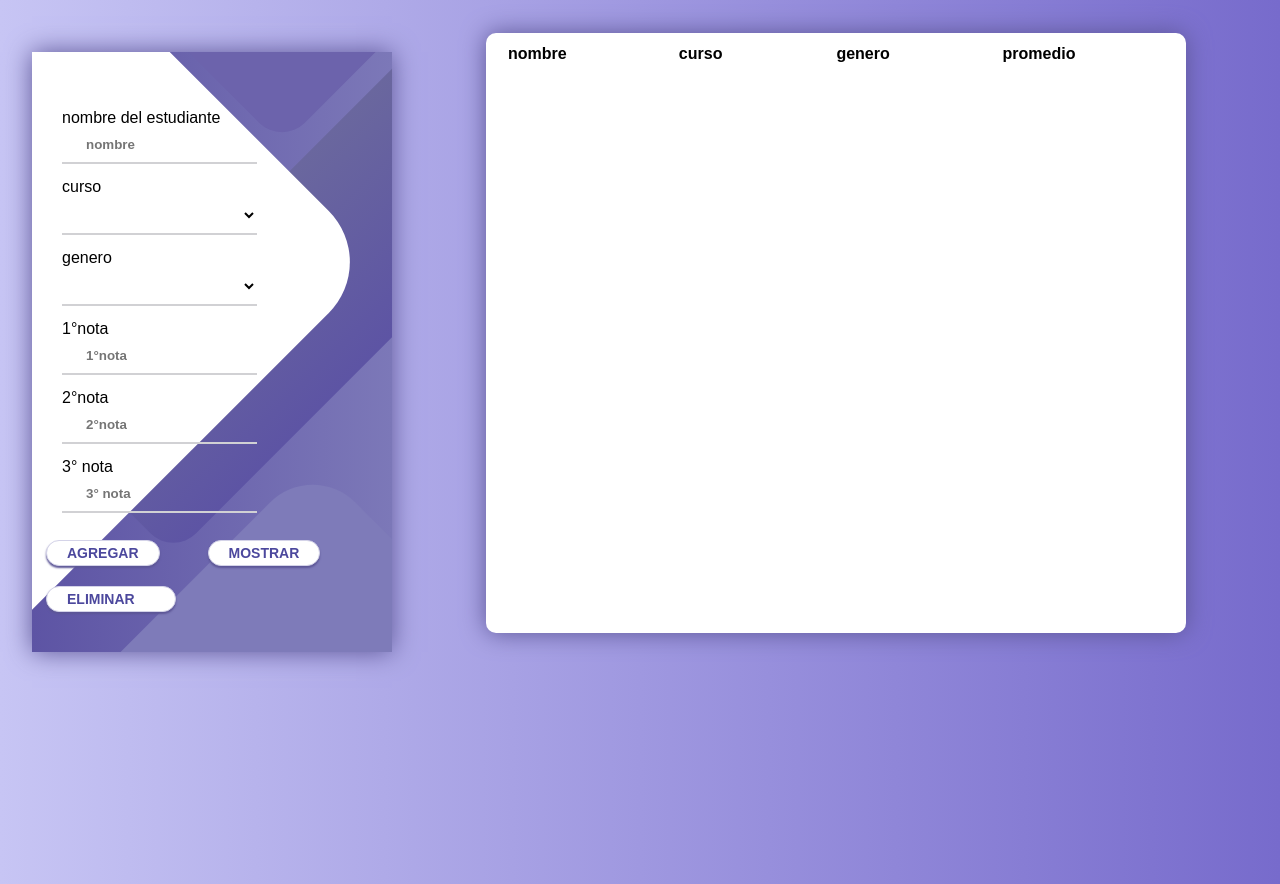
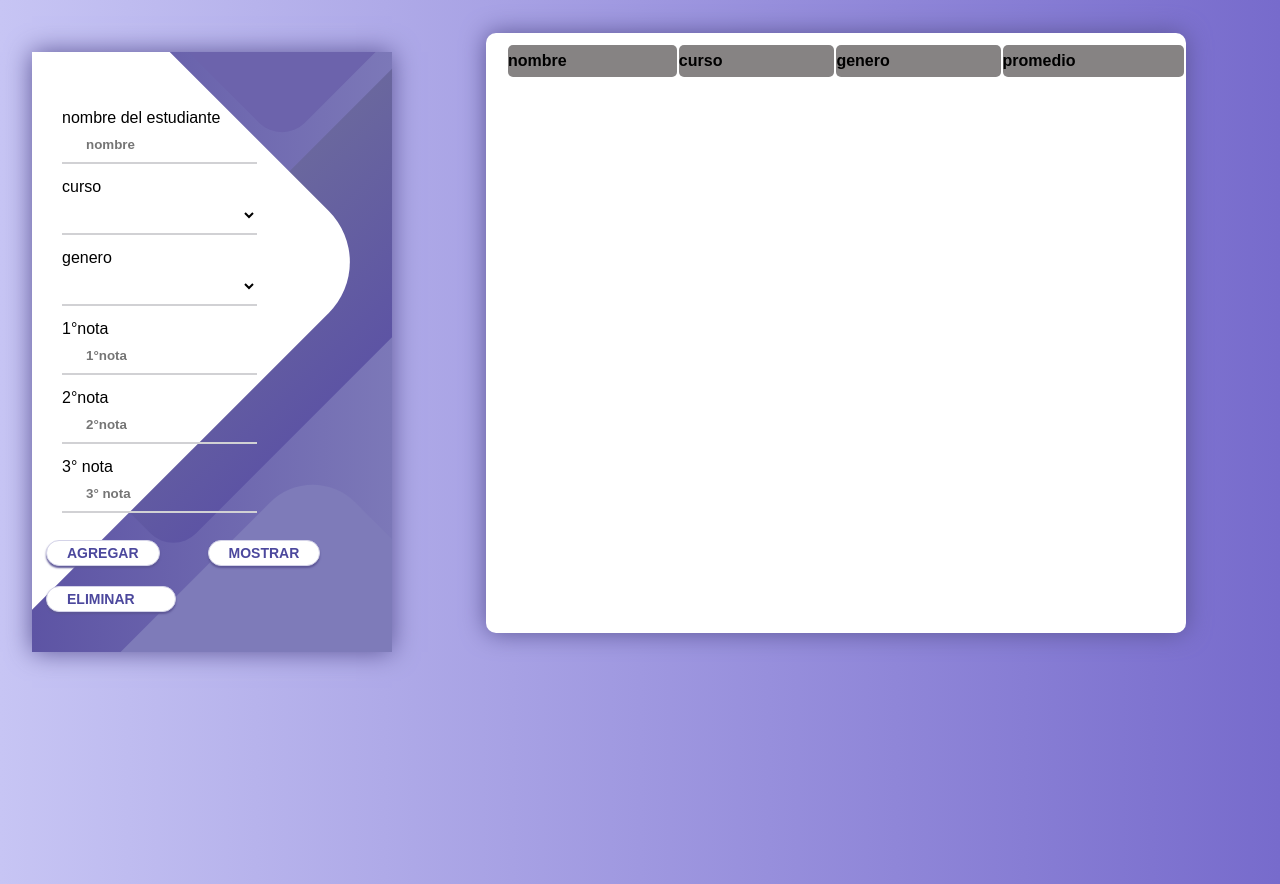
Before and after one commit to leidert11/notas-local-storage, a plain HTML site: page index.html in a window 1280 px wide. Drawn offline with Linux system fonts and the light colour scheme.

Commit message:
Update index.html

```diff
--- a/index.html
+++ b/index.html
@@ -123,10 +123,10 @@
             <table>
                 <thead>
                     <tr>
-                        <th>nombre</th>
-                        <th>curso</th>
-                        <th>genero</th>
-                        <th>promedio</th>
+                        <th class="th">nombre</th>
+                        <th class="th">curso</th>
+                        <th class="th">genero</th>
+                        <th class="th">promedio</th>
                     </tr>
                 </thead>
                 <tbody id="tabla"></tbody>
```
